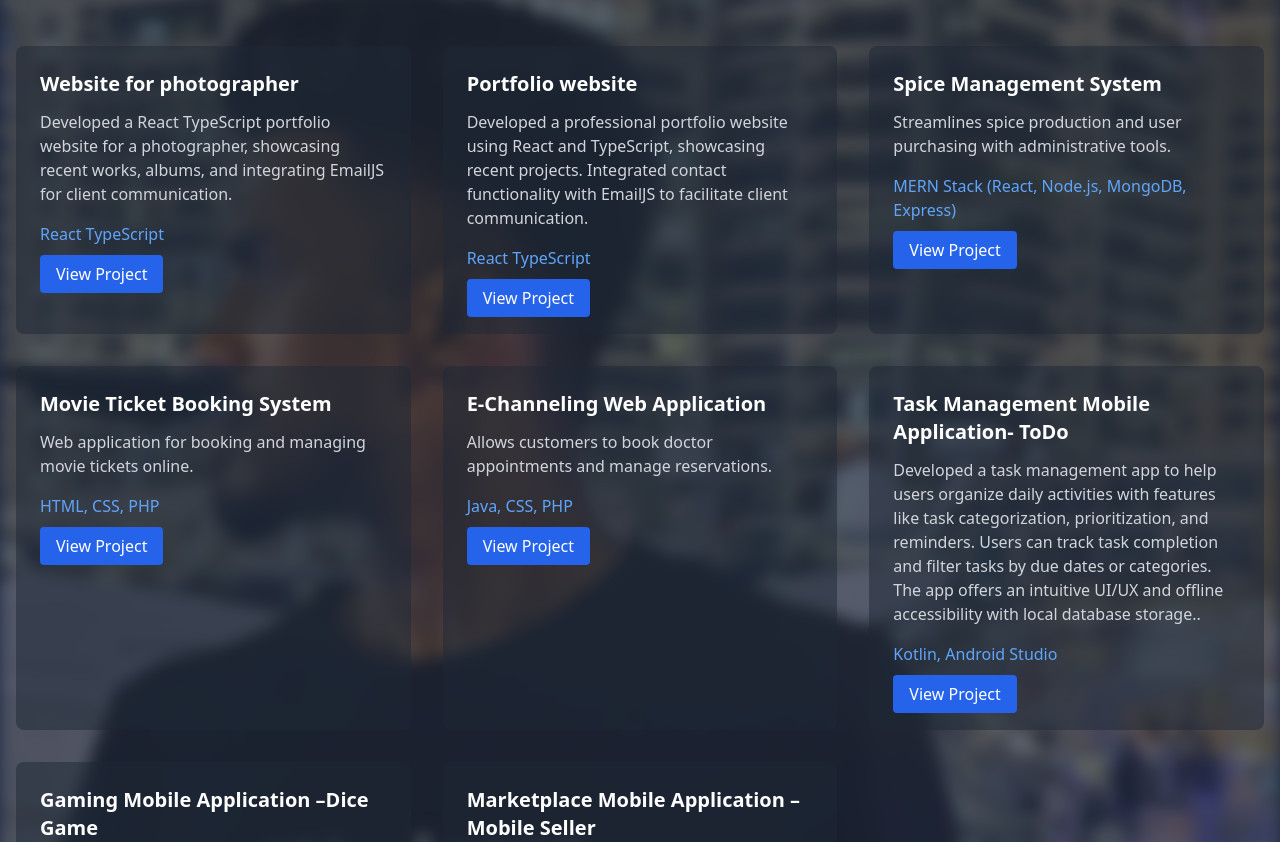
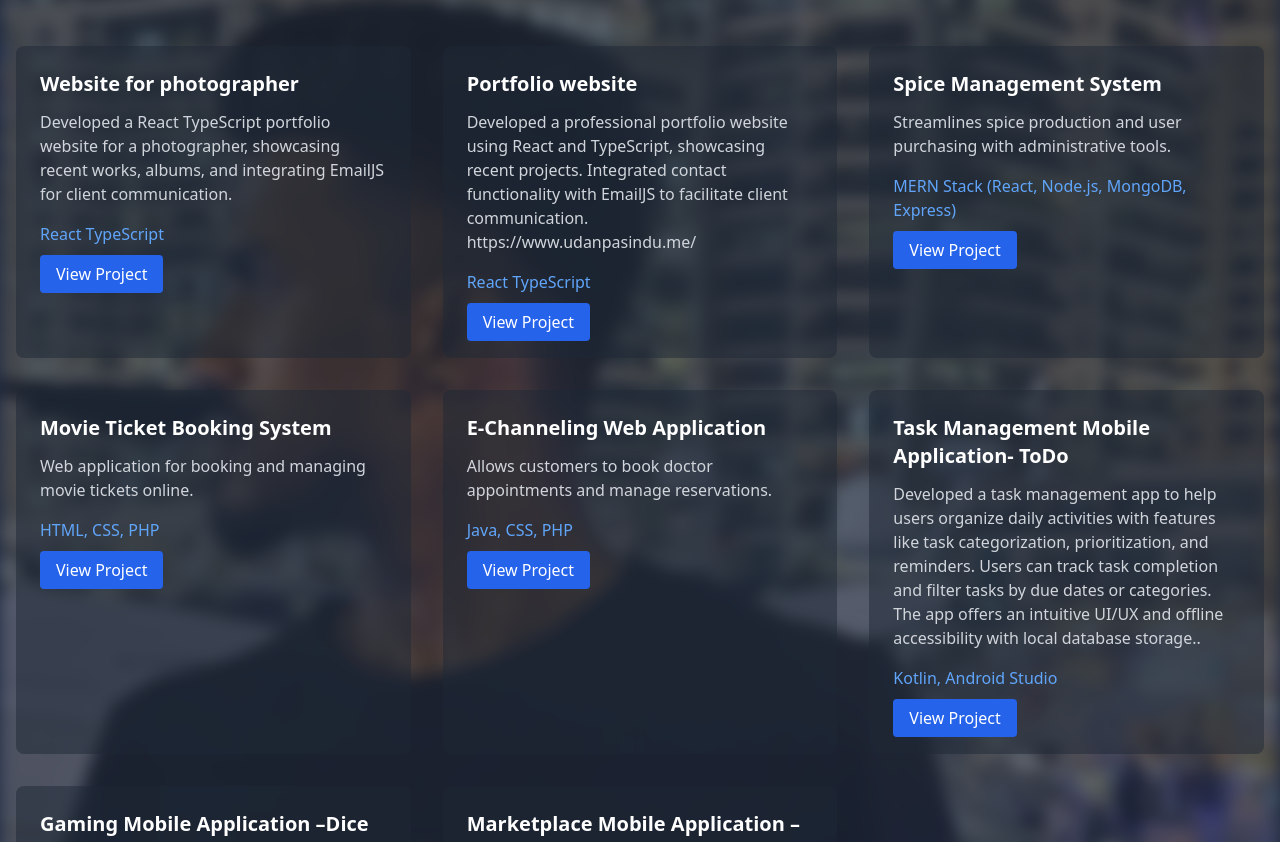
Before and after one commit to Udanpasindu/udanpasinduportfolio, a React (Vite) app: page / in a window 1280 px wide. Shown: the part 1796-2638 px from the top of the page. Built offline with nearby package versions, Linux system fonts and the light colour scheme.

Commit message:
link added

```diff
--- a/src/App.tsx
+++ b/src/App.tsx
@@ -148,7 +148,8 @@ function App() {
               <ProjectCard
                 title="Portfolio website"
                 description="Developed a professional portfolio website using React and TypeScript,
-                showcasing recent projects. Integrated contact functionality with EmailJS to facilitate client communication."
+                showcasing recent projects. Integrated contact functionality with EmailJS to facilitate client communication.
+                https://www.udanpasindu.me/"
                 tech="React TypeScript"
                 link="https://github.com/Udanpasindu/udanpasinduportfolio.git"
               />
```
